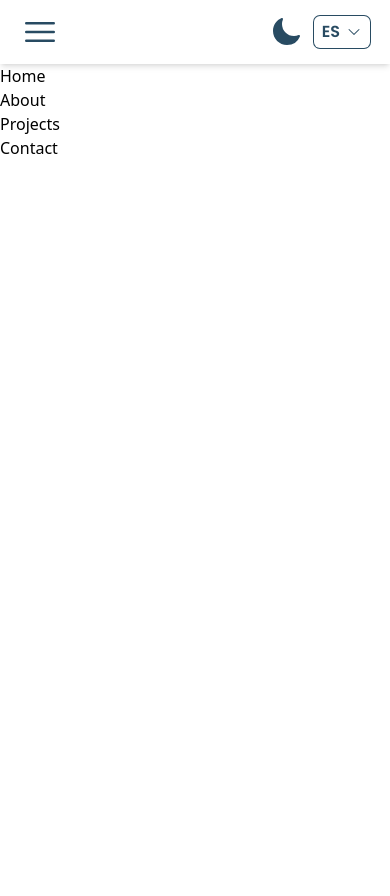
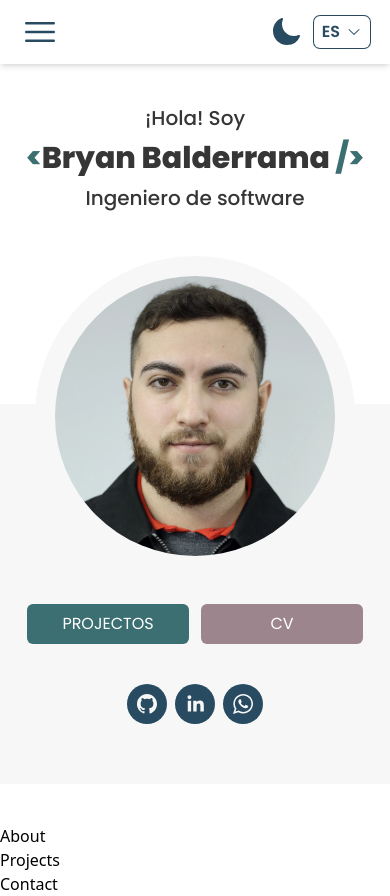
Before and after one commit to bryxn77git/portfolio, a React (Vite) app: page / in a window 390 px wide. Before the commit the page ends 844 px from the top, so only its background shows below. Built offline with nearby package versions, Linux system fonts and the light colour scheme.

Commit message:
Home secction mobile finished

```diff
--- a/src/Home.jsx
+++ b/src/App.jsx
@@ -1,12 +1,13 @@
+import { Home } from "./components/Home"
 import { Navbar } from "./components/Navbar"
 
-export const Home = () => {
+export const App = () => {
 
   return (
     <>
         <Navbar />
 
-        <div id="home">Home</div>
+        <Home />
         <div id="about">About</div>
         <div id="projects">Projects</div>
         <div id="contact">Contact</div>
--- /dev/null
+++ b/src/components/Home.jsx
@@ -0,0 +1,37 @@
+import { SocialIcons } from "./SocialIcons"
+import portraitImg from "../assets/portrait.webp";
+
+export const Home = () => {
+  return (
+    <section className="flex items-center flex-col py-10  text-text font-poppins">
+
+        <div className="text-center flex flex-col gap-2 mb-48">
+            <p className="text-xl font-medium">¡Hola! Soy</p>
+            <h1 className="text-3xl font-extrabold"><span className="text-primary">{"<"}</span>{`Bryan Balderrama `}<span className="text-primary">{"/>"}</span></h1>
+            <p className="text-xl font-medium">Ingeniero de software</p>
+        </div>
+
+
+        <div className="bg-background-complement w-full h-[380PX] z-0 flex flex-col items-center">
+
+            <img src={portraitImg} alt="Portrait" className="w-[280px] rounded-full ring-[20px] ring-background-complement mb-12 z-10 relative -top-32"/>
+
+            <div className="relative -top-32 text-background flex gap-3 mb-10">
+                <button className="bg-primary w-[162px] py-2 rounded-md">PROJECTOS</button>
+                <button className="bg-secondary w-[162px] py-2 rounded-md">CV</button>
+
+            </div>
+
+            <div className="flex relative -top-32 gap-2">
+                <SocialIcons/>
+
+            </div>
+
+        </div>
+
+
+
+
+    </section>
+  )
+}
--- a/src/components/Navbar.jsx
+++ b/src/components/Navbar.jsx
@@ -39,7 +39,7 @@ export const Navbar = () => {
 
        <div className="flex w-full justify-end items-center gap-3 text-accent">
 
-          <SocialIcons />
+          <SocialIcons onNavBar={true} />
 
           <button>
             <MoonIcon className="h-8 hover:text-secondary transition-all duration-150"/>
--- a/src/components/SocialIcons.jsx
+++ b/src/components/SocialIcons.jsx
@@ -1,16 +1,19 @@
 import { SocialIcon } from "react-social-icons";
 
-export const SocialIcons = () => {
+export const SocialIcons = ( props ) => {
+
+  const { onNavBar } = props;
+
   return (
     <>
-        <div className="hidden sm:block">
-            <SocialIcon className="logos" target="_blank" url="https://github.com/bryxn77git" style={{ height: 27, width: 27 }} />
+        <div className={`${ onNavBar ? "hidden" : "block"} sm:block`}>
+            <SocialIcon className="logos" target="_blank" url="https://github.com/bryxn77git" style={{ height: onNavBar ? 27 : 40, width: onNavBar ? 27 : 40 }} />
         </div>
-        <div className="hidden sm:block">
-            <SocialIcon className="logos" target="_blank" url="https://www.linkedin.com/in/bryan-balderrama-tarango/" style={{ height: 27, width: 27 }}/>
+        <div className={`${ onNavBar ? "hidden" : "block"} sm:block`}>
+            <SocialIcon className="logos" target="_blank" url="https://www.linkedin.com/in/bryan-balderrama-tarango/" style={{ height: onNavBar ? 27 : 40, width: onNavBar ? 27 : 40 }}/>
         </div>
-        <div className="hidden sm:block">
-            <SocialIcon className="logos" target="_blank" url="https://api.whatsapp.com/send?phone=526144870994" style={{ height: 27, width: 27 }}/>
+        <div className={`${ onNavBar ? "hidden" : "block"} sm:block`}>
+            <SocialIcon className="logos" target="_blank" url="https://api.whatsapp.com/send?phone=526144870994" style={{ height: onNavBar ? 27 : 40, width: onNavBar ? 27 : 40 }}/>
         </div>
     </>
   )
--- a/src/index.css
+++ b/src/index.css
@@ -6,6 +6,7 @@
     :root {
         --text: #363636;
         --background: #ffffff;
+        --background-complement: #f7f7f7;
         --primary: #3c6f72;
         --secondary: #9d858d;
         --accent: #284b62;
@@ -13,6 +14,7 @@
     .dark {
         --text: #c9c9c9;
         --background: #121212;
+        --background-complement: #1A1A1A;
         --primary: #8dc0c3;
         --secondary: #b5928c;
         --accent: #9dc0d7;
--- a/src/main.jsx
+++ b/src/main.jsx
@@ -5,11 +5,10 @@ import { I18nextProvider } from 'react-i18next';
 import i18next from 'i18next';
 import global_es from './lang/es/global.json'
 import global_en from './lang/en/global.json'
-
-import { Home } from './Home'
 import './index.css'
 import { UiProvider } from './context/uiContext/UiProvider';
 import { BrowserRouter } from 'react-router-dom';
+import { App } from './App';
 
 i18next.init({
   lng: "es",
@@ -28,7 +27,7 @@ ReactDOM.createRoot(document.getElementById('root')).render(
   <BrowserRouter>
     <I18nextProvider i18n={i18next}>
       <UiProvider>
-        <Home />
+        <App />
       </UiProvider>
     </I18nextProvider>
   </BrowserRouter>,
--- a/tailwind.config.js
+++ b/tailwind.config.js
@@ -9,6 +9,7 @@ export default {
     colors: {
       'text': 'var(--text)',
       'background': 'var(--background)',
+      'background-complement': 'var(--background-complement)',
       'primary': 'var(--primary)',
       'secondary': 'var(--secondary)',
       'accent': 'var(--accent)',
```
Also changed, not shown: src/assets/portrait.webp (added).
